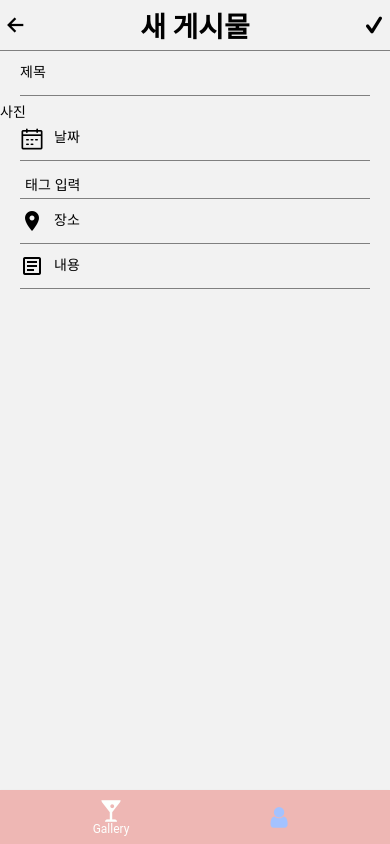
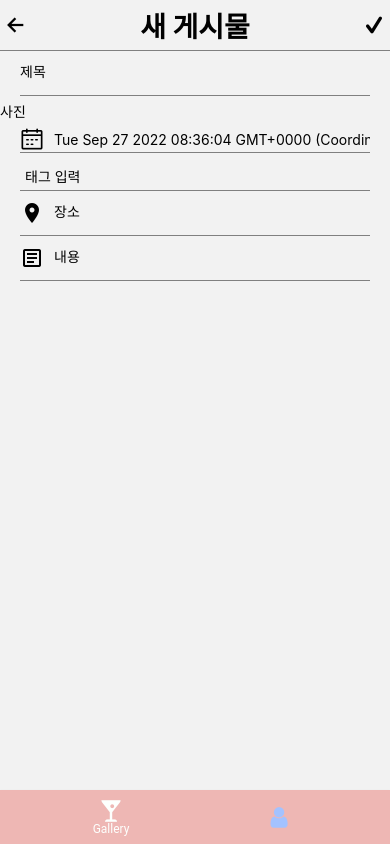
Before and after one commit to Seojeonguk/alcohol_note, a React Native app: screen /galleryForm in a window 390 px wide. Built offline with nearby package versions, Linux system fonts and the light colour scheme.

Commit message:
Add date picker
This will provide date picker for selecting date.

Signed-off-by: Seojeonguk <uk7880@naver.com>

```diff
--- a/components/gallery/GalleryForm.js
+++ b/components/gallery/GalleryForm.js
@@ -12,7 +12,7 @@ import DateTimePicker from '@react-native-community/datetimepicker';
 export default function GalleryForm({ navigation }) {
   const [gallery, setGallery] = useState({
     title: '',
-    date: '',
+    date: new Date(),
     photos: [],
     content: '',
     location: '',
@@ -32,6 +32,11 @@ export default function GalleryForm({ navigation }) {
   const updateListGallery = (key, value) => {
     setInputTag('');
     updateGallery(key, value);
+  };
+
+  const updateDate = (key, value) => {
+    setShowDatePicker(false);
+    updateGallery(key, value.toJSON().substring(0, 10));
   };
 
   const deleteTag = (idx) => {
@@ -70,18 +75,27 @@ export default function GalleryForm({ navigation }) {
           {/* 다중선택 */}
         </View>
 
+        <TouchableOpacity onPress={() => setShowDatePicker(true)}>
           <View style={styles.inputBox}>
             <AntDesign name="calendar" size={24} color="black" />
+
             <TextInput
-            multiline
               placeholder="날짜"
               style={styles.input}
-            value={date}
+              value={gallery.date}
               onChangeText={(value) => updateGallery('date', value)}
+              onPressIn={() => setShowDatePicker(true)}
             />
 
-          {/* to do more.. */}
+            {showDatePicker && (
+              <DateTimePicker
+                value={new Date(gallery.date)}
+                mode="date"
+                onChange={(e, value) => updateDate('date', value)}
+              />
+            )}
           </View>
+        </TouchableOpacity>
 
         <View style={styles.tagBox}>
           {gallery.tags.map((tag, idx) => (
```
Lines whose indentation alone changed are shown as unchanged.
